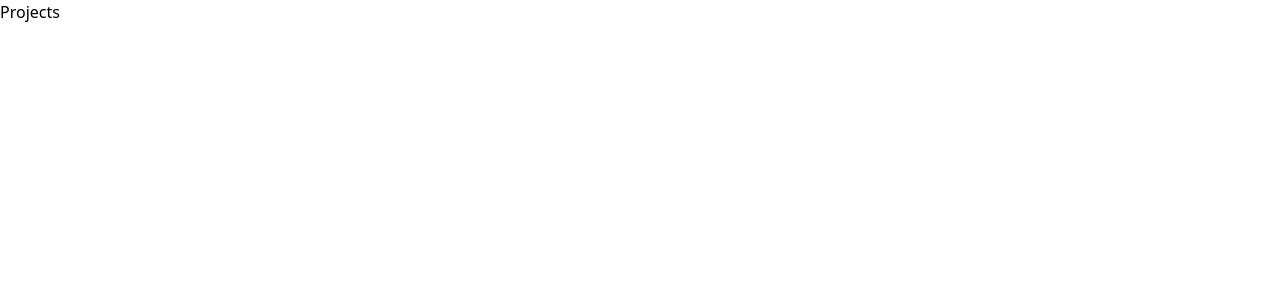
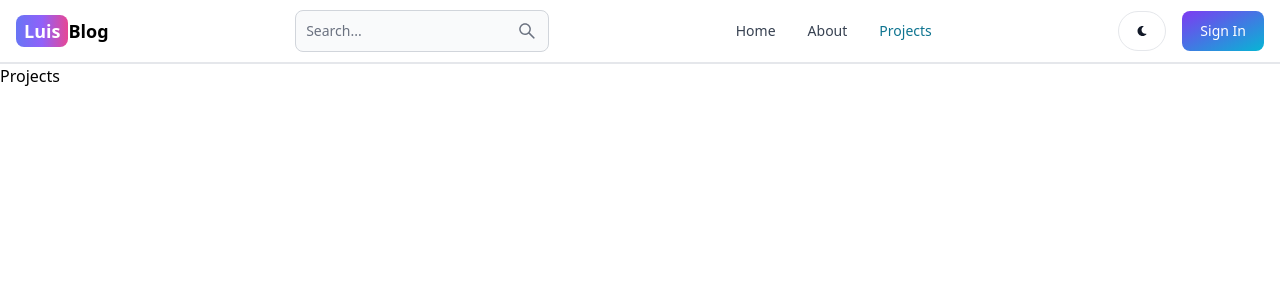
Before and after one commit to agentur-luisrusko/mern-blog, a React app in the folder client/: page /projects in a window 1280 px wide. Shown: the top 300 px of the page. Built offline with nearby package versions, Linux system fonts and the light colour scheme; the HTML template or start-up script is replaced by a standard one.

Commit message:
chore: create the header section

```diff
--- a/client/package.json
+++ b/client/package.json
@@ -10,8 +10,10 @@
     "preview": "vite preview"
   },
   "dependencies": {
+    "flowbite-react": "^0.10.1",
     "react": "^18.3.1",
     "react-dom": "^18.3.1",
+    "react-icons": "^5.3.0",
     "react-router-dom": "^6.26.1"
   },
   "devDependencies": {
--- a/client/src/App.jsx
+++ b/client/src/App.jsx
@@ -5,10 +5,12 @@
 import SignIn from "./pages/SignIn";
 import Dashboard from "./pages/Dashboard";
 import Projects from "./pages/Projects";
+import Header from "./components/Header";
 
 export default function App() {
   return (
     <BrowserRouter>
+      <Header />
       <Routes>
         <Route path="/" element={<Home />} />
         <Route path="/about" element={<About />} />
--- /dev/null
+++ b/client/src/components/Header.jsx
@@ -0,0 +1,55 @@
+import { Button, Navbar, TextInput } from "flowbite-react";
+import { Link, useLocation } from "react-router-dom";
+import { AiOutlineSearch } from "react-icons/ai";
+import { FaMoon } from "react-icons/fa";
+
+export default function Header() {
+    const path = useLocation().pathname;
+    return (
+        <Navbar className="border-b-2">
+            <Link to="/" className="self-center whitespace-nowrap text-sm sm:text-lg font-semibold dark:text-white">
+                <span className="px-2 py-1 bg-gradient-to-r from-indigo-500 via-purple-500 to-pink-500 rounded-lg text-white">Luis</span>
+                Blog
+            </Link>
+            <form>
+                <TextInput
+                    type="text"
+                    placeholder="Search..."
+                    rightIcon={AiOutlineSearch}
+                    className="hidden lg:inline"
+                />
+            </form>
+            <Button className="w-12 h-10 lg:hidden" color="gray" pill>
+                <AiOutlineSearch />
+            </Button>
+            <div className="flex gap-2 md:order-2">
+                <Button className="w-12 h-10 hidden sm:inline" color="gray" pill>
+                    <FaMoon />
+                </Button>
+                <Link to="/sign-in" className="ml-2">
+                    <Button gradientDuoTone="purpleToBlue">
+                        Sign In
+                    </Button>
+                </Link>
+                <Navbar.Toggle />
+            </div>
+            <Navbar.Collapse>
+                <Navbar.Link active={path === "/"} as={'div'}>
+                    <Link to="/">
+                        Home
+                    </Link>
+                </Navbar.Link>
+                <Navbar.Link active={path === "/about"} as={'div'}>
+                    <Link to="/about">
+                        About
+                    </Link>
+                </Navbar.Link>
+                <Navbar.Link active={path === "/projects"} as={'div'}>
+                    <Link to="/projects">
+                        Projects
+                    </Link>
+                </Navbar.Link>
+            </Navbar.Collapse>
+        </Navbar>
+    )
+}
--- a/client/src/pages/Home.jsx
+++ b/client/src/pages/Home.jsx
@@ -0,0 +1,5 @@
+export default function Home() {
+  return (
+    <div>Home</div>
+  )
+}
--- a/client/src/pages/SignIn.jsx
+++ b/client/src/pages/SignIn.jsx
@@ -0,0 +1,5 @@
+export default function SignIn() {
+  return (
+    <div>SignIn</div>
+  )
+}
--- a/client/src/pages/SignUp.jsx
+++ b/client/src/pages/SignUp.jsx
@@ -0,0 +1,5 @@
+export default function SignUp() {
+  return (
+    <div>SignUp</div>
+  )
+}
--- a/client/tailwind.config.js
+++ b/client/tailwind.config.js
@@ -1,11 +1,14 @@
 /** @type {import('tailwindcss').Config} */
+const flowbite = require("flowbite-react/tailwind");
+
 export default {
   content: [
     "./index.html",
     "./src/**/*.{vue,js,ts,jsx,tsx}",
+    flowbite.content(),
   ],
   theme: {
     extend: {},
   },
-  plugins: [],
+  plugins: [flowbite.plugin()],
 }
```
Also changed, not shown: 1 other file (tests, documents, lock files or other folders).
